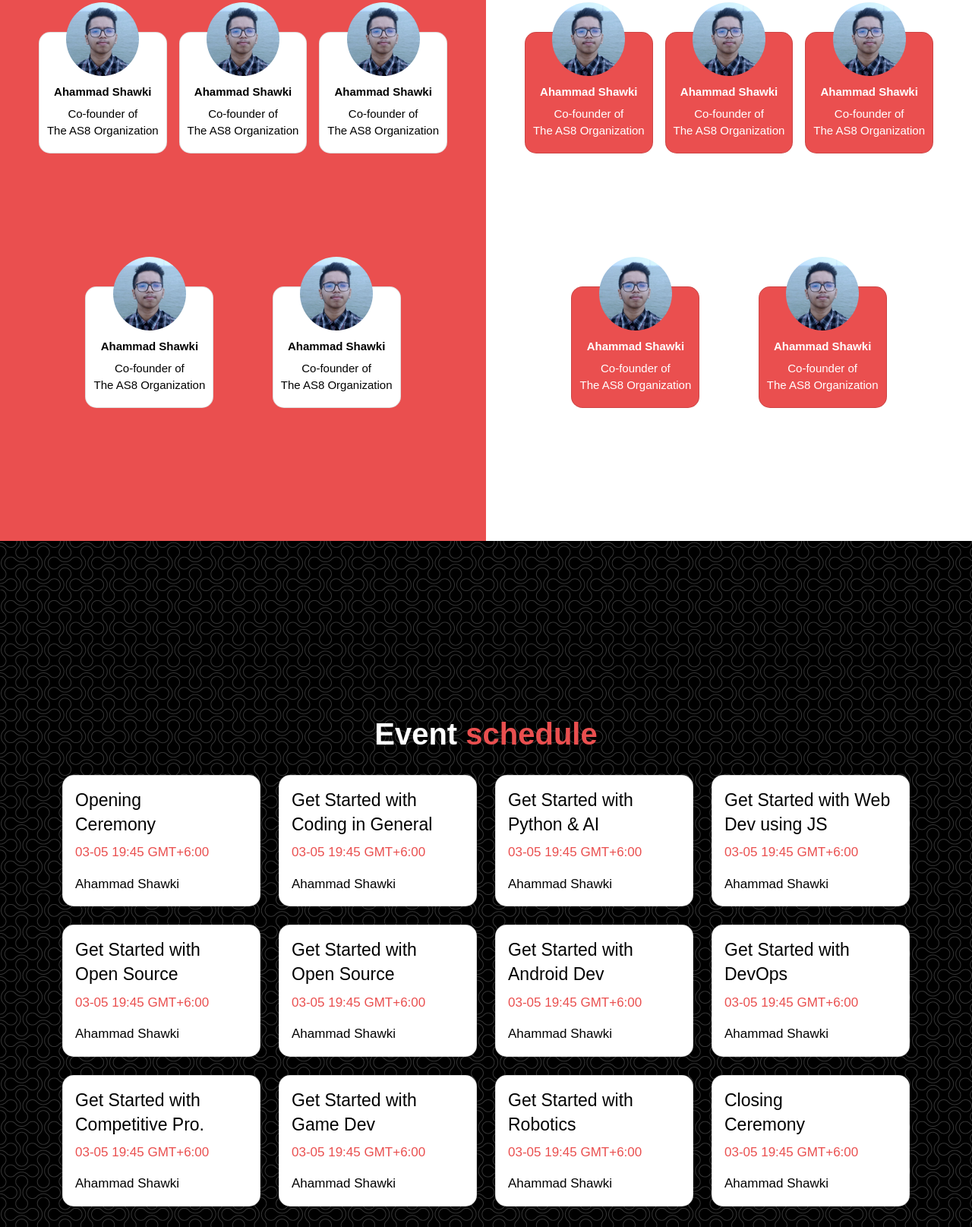
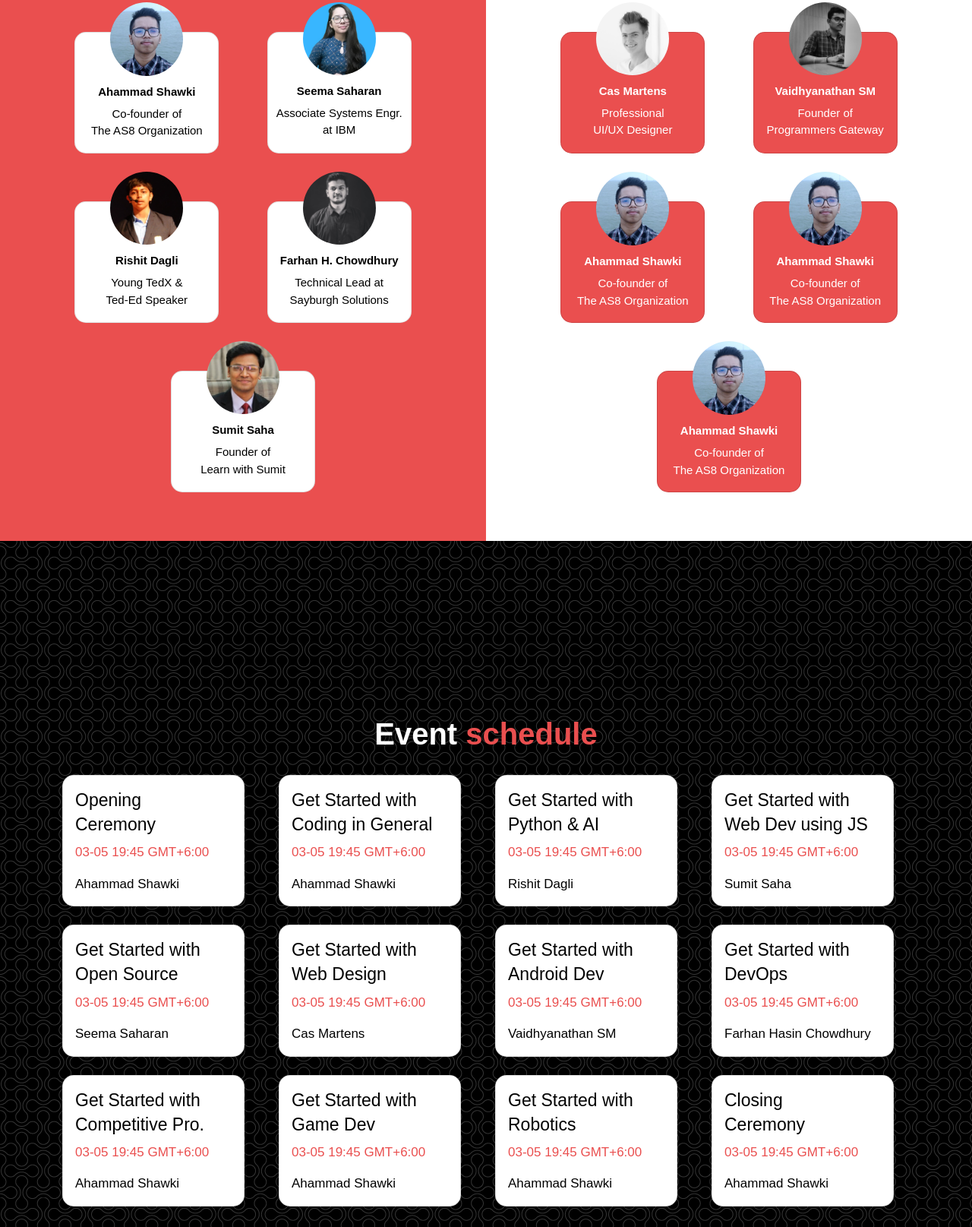
Before and after one commit to The-AS8-organization/CodeInception, a plain HTML site: page index.html in a window 1280 px wide. Shown: the part 824-2439 px from the top of the page at 76% size. Drawn offline with nearby package versions, Linux system fonts and the light colour scheme.

Commit message:
Speakers added

```diff
--- a/index.html
+++ b/index.html
@@ -98,51 +98,51 @@
             </div>
 
             <div class="card card-speaker">
-                <center><img src="images/speaker/img_star_Ahammad_Shawki.jpg" class="card-img-top" alt="..."></center>
+                <center><img src="images/speaker/img_star_Seema_Saharan.jpg" class="card-img-top" alt="..."></center>
                 <div class="card-body">
-                    <h5 class="card-title">Ahammad Shawki</h5>
-                    <p class="card-text">Co-founder of <br> The AS8 Organization</p>
+                    <h5 class="card-title">Seema Saharan</h5>
+                    <p class="card-text">Associate Systems Engr. <br> at IBM</p>
                 </div>
             </div>
 
             <div class="card card-speaker">
-                <center><img src="images/speaker/img_star_Ahammad_Shawki.jpg" class="card-img-top" alt="..."></center>
+                <center><img src="images/speaker/img_star_Rishit_Dagli.jpg" class="card-img-top" alt="..."></center>
                 <div class="card-body">
-                    <h5 class="card-title">Ahammad Shawki</h5>
-                    <p class="card-text">Co-founder of <br> The AS8 Organization</p>
+                    <h5 class="card-title">Rishit Dagli</h5>
+                    <p class="card-text">Young TedX & <br> Ted-Ed Speaker</p>
                 </div>
             </div>
 
             <div class="card card-speaker">
-                <center><img src="images/speaker/img_star_Ahammad_Shawki.jpg" class="card-img-top" alt="..."></center>
+                <center><img src="images/speaker/img_star_Farhan_Hasin.jpg" class="card-img-top" alt="..."></center>
                 <div class="card-body">
-                    <h5 class="card-title">Ahammad Shawki</h5>
-                    <p class="card-text">Co-founder of <br> The AS8 Organization</p>
+                    <h5 class="card-title">Farhan H. Chowdhury</h5>
+                    <p class="card-text">Technical Lead at <br> Sayburgh Solutions</p>
                 </div>
             </div>
 
             <div class="card card-speaker">
-                <center><img src="images/speaker/img_star_Ahammad_Shawki.jpg" class="card-img-top" alt="..."></center>
+                <center><img src="images/speaker/img_star_Sumit_Saha.jpg" class="card-img-top" alt="..."></center>
                 <div class="card-body">
-                    <h5 class="card-title">Ahammad Shawki</h5>
-                    <p class="card-text">Co-founder of <br> The AS8 Organization</p>
+                    <h5 class="card-title">Sumit Saha</h5>
+                    <p class="card-text">Founder of <br> Learn with Sumit</p>
                 </div>
             </div>
         </article>
         <article id="group-b" class="group">
             <div class="card card-speaker">
-                <center><img src="images/speaker/img_star_Ahammad_Shawki.jpg" class="card-img-top" alt="..."></center>
+                <center><img src="images/speaker/img_star_Cas_Martens.jpg" class="card-img-top" alt="..."></center>
                 <div class="card-body">
-                    <h5 class="card-title">Ahammad Shawki</h5>
-                    <p class="card-text">Co-founder of <br> The AS8 Organization</p>
+                    <h5 class="card-title">Cas Martens</h5>
+                    <p class="card-text">Professional <br> UI/UX Designer</p>
                 </div>
             </div>
 
             <div class="card card-speaker">
-                <center><img src="images/speaker/img_star_Ahammad_Shawki.jpg" class="card-img-top" alt="..."></center>
+                <center><img src="images/speaker/img_star_Vaidhya_SM.jpg" class="card-img-top" alt="..."></center>
                 <div class="card-body">
-                    <h5 class="card-title">Ahammad Shawki</h5>
-                    <p class="card-text">Co-founder of <br> The AS8 Organization</p>
+                    <h5 class="card-title">Vaidhyanathan SM</h5>
+                    <p class="card-text">Founder of <br> Programmers Gateway</p>
                 </div>
             </div>
 
@@ -201,7 +201,7 @@
                         <div class="card-body">
                             <h3 class="card-title">Get Started with Python & AI</h3>
                             <p class="card-text event-time">03-05 19:45 GMT+6:00</p>
-                            <p class="card-text event-speaker">Ahammad Shawki</p>
+                            <p class="card-text event-speaker">Rishit Dagli</p>
                         </div>
                     </div>
                 </div>
@@ -211,7 +211,7 @@
                         <div class="card-body">
                             <h3 class="card-title">Get Started with Web Dev using JS</h3>
                             <p class="card-text event-time">03-05 19:45 GMT+6:00</p>
-                            <p class="card-text event-speaker">Ahammad Shawki</p>
+                            <p class="card-text event-speaker">Sumit Saha</p>
                         </div>
                     </div>
                 </div>
@@ -223,7 +223,7 @@
                         <div class="card-body">
                             <h3 class="card-title">Get Started with Open Source</h3>
                             <p class="card-text event-time">03-05 19:45 GMT+6:00</p>
-                            <p class="card-text event-speaker">Ahammad Shawki</p>
+                            <p class="card-text event-speaker">Seema Saharan</p>
                         </div>
                     </div>
                 </div>
@@ -231,9 +231,9 @@
                 <div class="col-sm-12 col-md-6 col-lg-3">
                     <div class="card mb-4">
                         <div class="card-body">
-                            <h3 class="card-title">Get Started with Open Source</h3>
+                            <h3 class="card-title">Get Started with Web Design</h3>
                             <p class="card-text event-time">03-05 19:45 GMT+6:00</p>
-                            <p class="card-text event-speaker">Ahammad Shawki</p>
+                            <p class="card-text event-speaker">Cas Martens</p>
                         </div>
                     </div>
                 </div>
@@ -243,7 +243,7 @@
                         <div class="card-body">
                             <h3 class="card-title">Get Started with Android Dev</h3>
                             <p class="card-text event-time">03-05 19:45 GMT+6:00</p>
-                            <p class="card-text event-speaker">Ahammad Shawki</p>
+                            <p class="card-text event-speaker">Vaidhyanathan SM</p>
                         </div>
                     </div>
                 </div>
@@ -253,7 +253,7 @@
                         <div class="card-body">
                             <h3 class="card-title">Get Started with DevOps</h3>
                             <p class="card-text event-time">03-05 19:45 GMT+6:00</p>
-                            <p class="card-text event-speaker">Ahammad Shawki</p>
+                            <p class="card-text event-speaker">Farhan Hasin Chowdhury</p>
                         </div>
                     </div>
                 </div>
--- a/scss/components/_cards.scss
+++ b/scss/components/_cards.scss
@@ -2,6 +2,8 @@
 
 .card {
     border-radius: 15px;
+    min-width: 190px;
+    max-width: 240px;
 }
 
 .card-body {
@@ -32,6 +34,7 @@
 @media screen and (max-width:767px){
     .card {
         text-align: center;
+        min-width: 130px;
     }
 
     .card-body {
```
Also changed, not shown: css/style.css, images/speaker/img_star_Cas_Martens.jpg (added), images/speaker/img_star_Farhan_Hasin.jpg (added), images/speaker/img_star_Rishit_Dagli.jpg (added), images/speaker/img_star_Seema_Saharan.jpg (added), images/speaker/img_star_Sumit_Saha.jpg (added), images/speaker/img_star_Vaidhya_SM.jpg (added).
